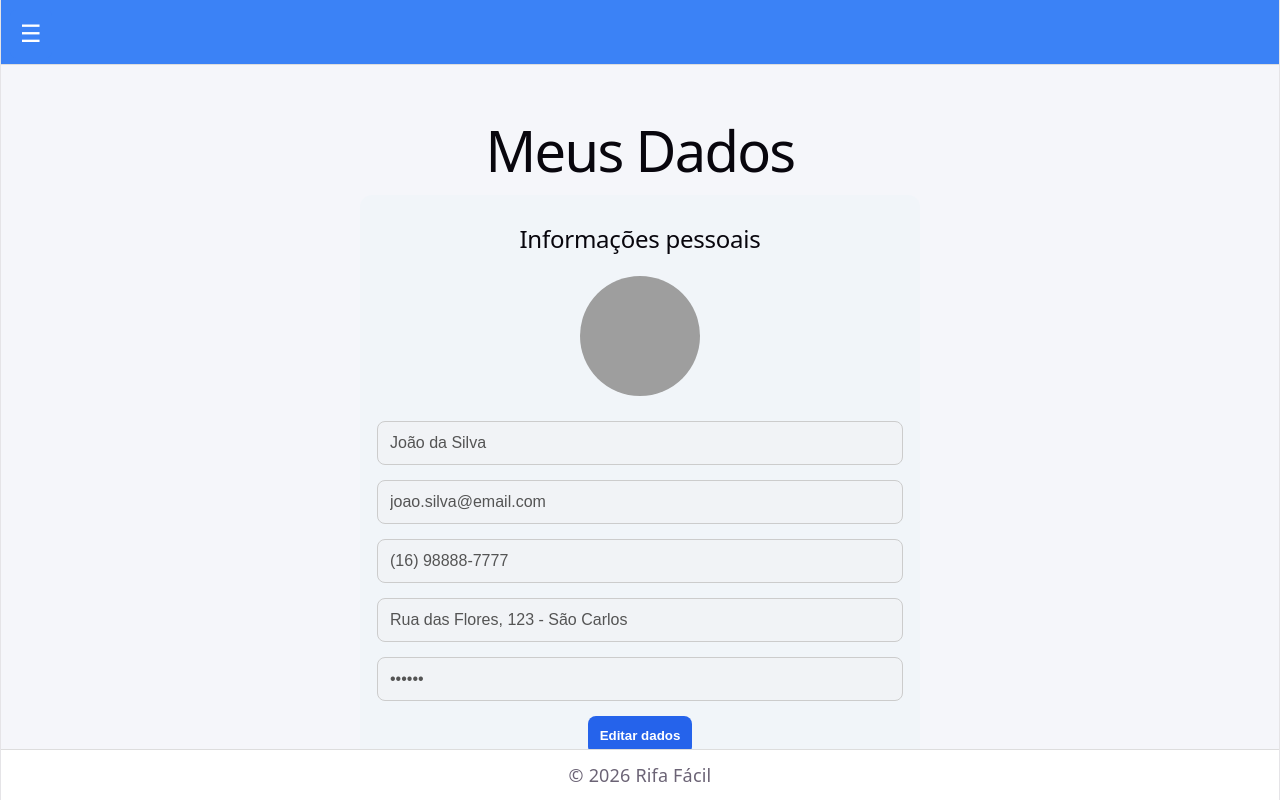
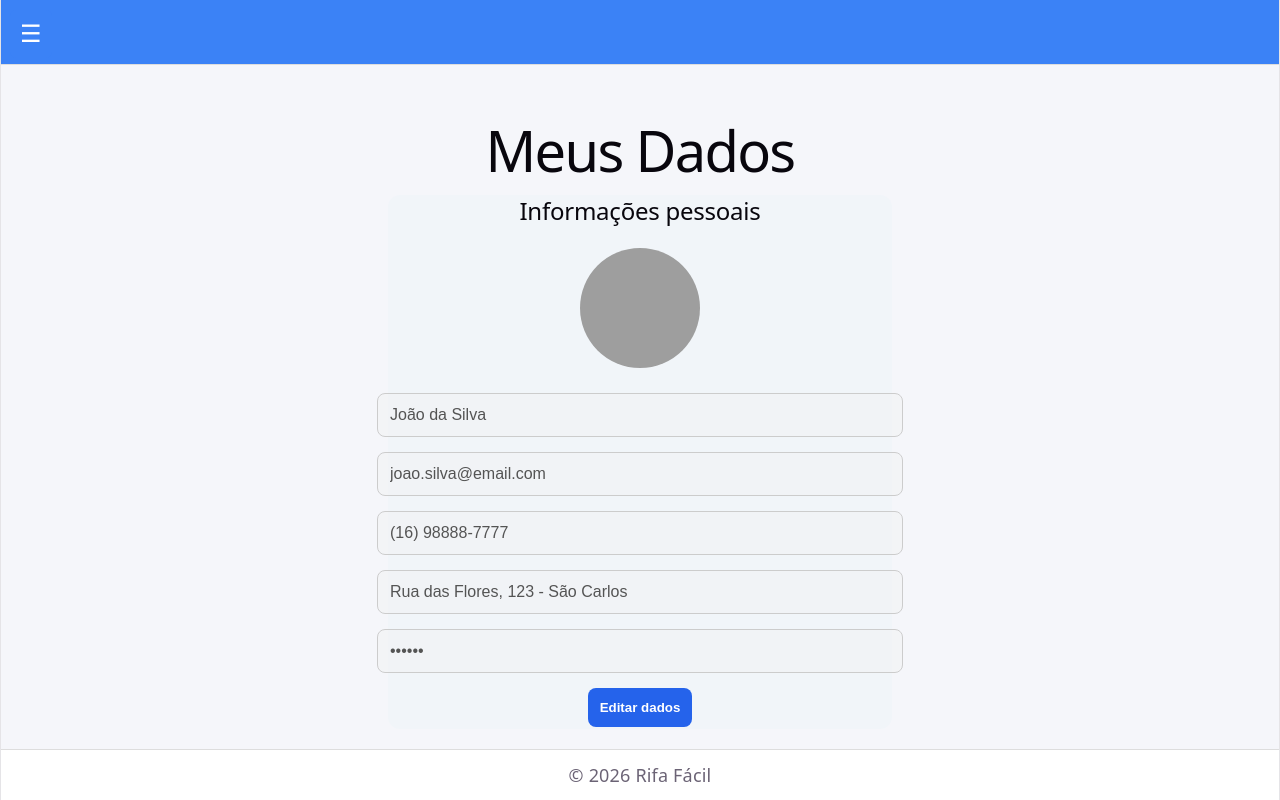
Before and after one commit to pietroggu/Rifas-Faceis, a React (Vite) app: page /dados in a window 1280 px wide. Built offline with nearby package versions, Linux system fonts and the light colour scheme; grey boxes are pictures that could not be loaded.

Commit message:
alinhei a pagina de dados da pessoa

```diff
--- a/src/pages/Dados.jsx
+++ b/src/pages/Dados.jsx
@@ -115,7 +115,7 @@ const styles = {
     width: "100%",
     maxWidth: "500px",
     marginInline: "auto",
-    padding: "30px",
+    padding: "2px",
     background: "#f1f5f9",
     borderRadius: "12px",
     minHeight: "350px",
```
